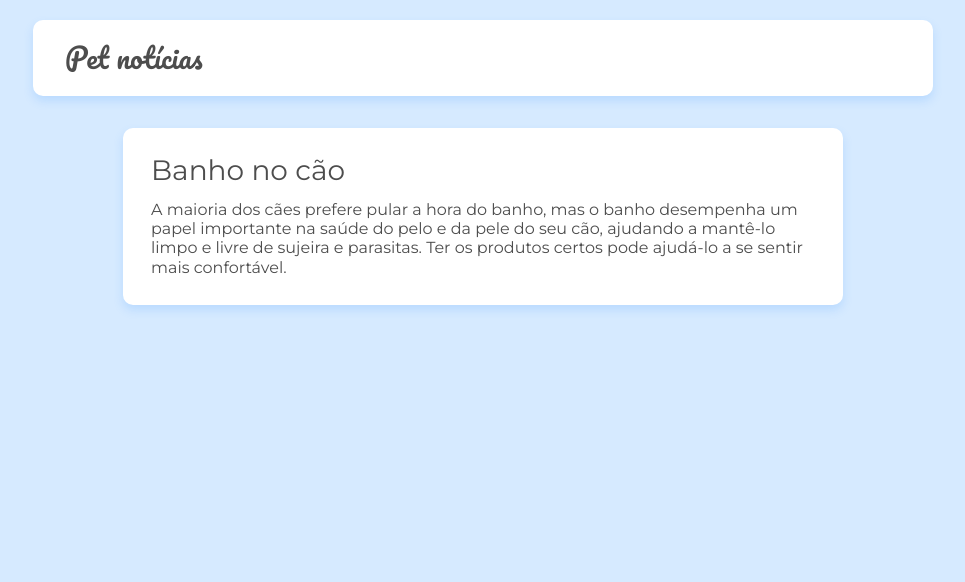
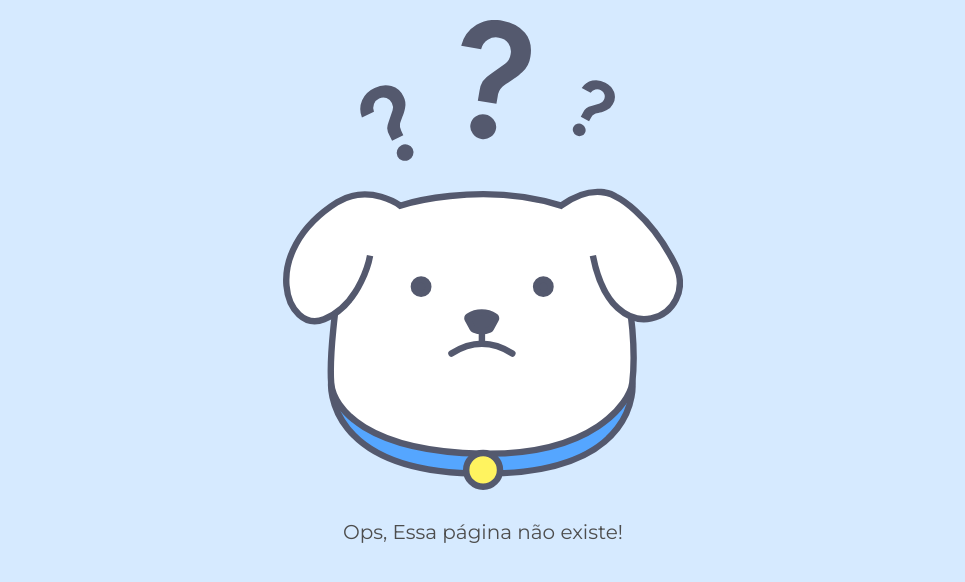
Before and after one commit to danielgaio/javascript-study, a React (Create React App) app in the folder curso-8/1925-React-Router-projeto_inicial/petshop/: page /posts/1 in a window 1280 px wide. Shown: the top 582 px of the page, without its empty margins (157-1122 px from the left). Built offline with nearby package versions, Linux system fonts and the light colour scheme.

Commit message:
Criação de uma página 404 para rotas inexistentes

```diff
--- a/curso-8/1925-React-Router-projeto_inicial/petshop/src/App.jsx
+++ b/curso-8/1925-React-Router-projeto_inicial/petshop/src/App.jsx
@@ -1,20 +1,26 @@
-import React from 'react'
-import { BrowserRouter as Router, Route } from 'react-router-dom'
-import './assets/css/base/base.css'
-import Home from './paginas/Home'
-import Sobre from './paginas/Sobre'
+import React from "react";
+import { BrowserRouter as Router, Route, Switch } from "react-router-dom";
+import "./assets/css/base/base.css";
+import Home from "./paginas/Home";
+import Sobre from "./paginas/Sobre";
+import Pagina404 from "./paginas/Pagina404";
 
 function App() {
   return (
     <Router>
-      <Route path="/">
-        <Home />
-      </Route>
-      <Route path="/sobre">
-        <Sobre />
-      </Route>
+      <Switch>
+        <Route exact path="/">
+          <Home />
+        </Route>
+        <Route path="/sobre">
+          <Sobre />
+        </Route>
+        <Route>
+          <Pagina404/>
+        </Route>
+      </Switch>
     </Router>
-  )
+  );
 }
 
-export default App
+export default App;
--- /dev/null
+++ b/curso-8/1925-React-Router-projeto_inicial/petshop/src/paginas/Pagina404.jsx
@@ -0,0 +1,14 @@
+import React from "react";
+import "../assets/css/404.css";
+import imagem from "../assets/img/doguito404.svg";
+
+const Pagina404 = () => {
+  return (
+    <main className="container flex flex--centro flex--coluna">
+      <img className="doguito-imagem" src={imagem} alt="Ilustração doguito" />
+      <p className="naoencontrado-texto">Ops, Essa página não existe!</p>
+    </main>
+  );
+};
+
+export default Pagina404;
```
Also changed, not shown: 2 other files (tests, documents, lock files or other folders).
